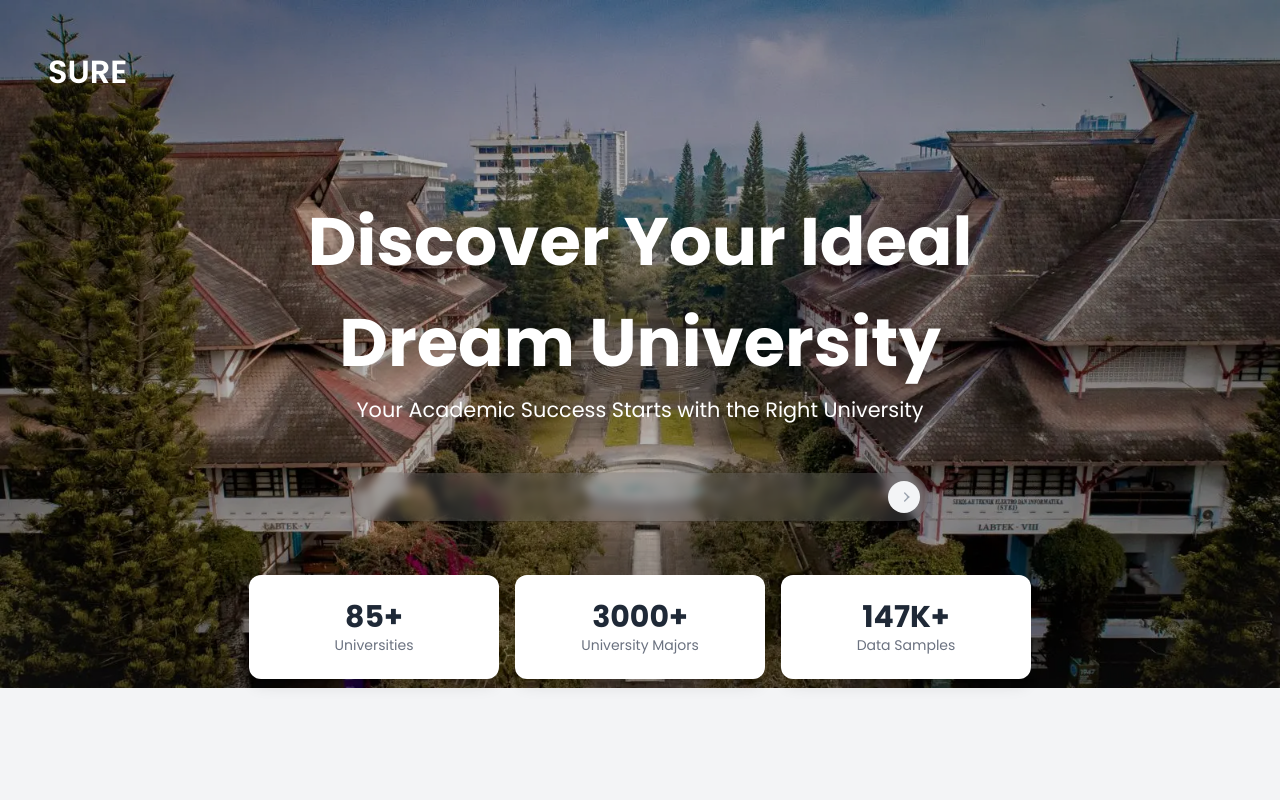
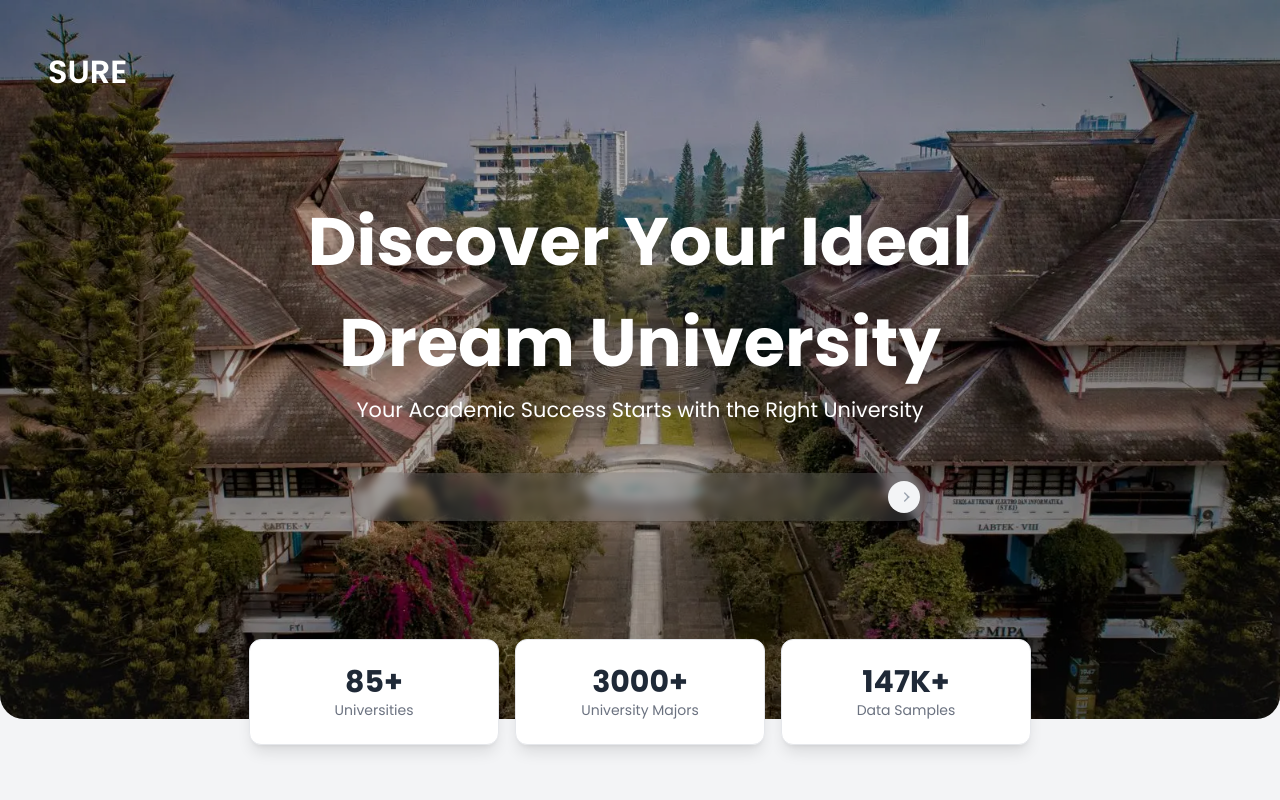
Before and after one commit to qiewi/sure-project, a Next.js app: page /home in a window 1280 px wide. Shown: the top 800 px of the page. Built offline with nearby package versions, Linux system fonts and the light colour scheme.

Commit message:
fixed: hero section

```diff
--- a/src/components/landing/hero-section.tsx
+++ b/src/components/landing/hero-section.tsx
@@ -19,7 +19,8 @@ const onSubmit = (e: React.FormEvent<HTMLFormElement>) => {
 export const Hero = () => {
   return (
     <section className="relative">
-      <div className="flex flex-col w-full h-[86vh]">
+      <div className="flex flex-col w-full h-[100%]">
+        {/* Banner Section */}
         <div className="relative">
           <Image
             src={HomeBanner}
@@ -45,14 +46,16 @@ export const Hero = () => {
               />
             </div>
           </div>
-
         </div>
 
         {/* Cards Section */}
-        <div className="flex relative justify-center -mt-36 z-10">
+        <div className="flex relative justify-center -mt-20 z-10">
           <div className="flex space-x-4">
             {CardProps.map((card, index) => (
-                <div key={index} className="bg-white rounded-xl shadow-lg p-6 flex flex-col items-center w-[200px] sm:w-[250px]">
+              <div
+                key={index}
+                className="bg-white rounded-xl shadow-lg p-6 flex flex-col items-center w-[200px] sm:w-[250px] border border-gray-200"
+              >
                 <h2 className="text-3xl font-bold text-gray-800">{card.number}</h2>
                 <p className="text-gray-500 text-sm">{card.description}</p>
               </div>
```
Lines whose indentation alone changed are shown as unchanged.
